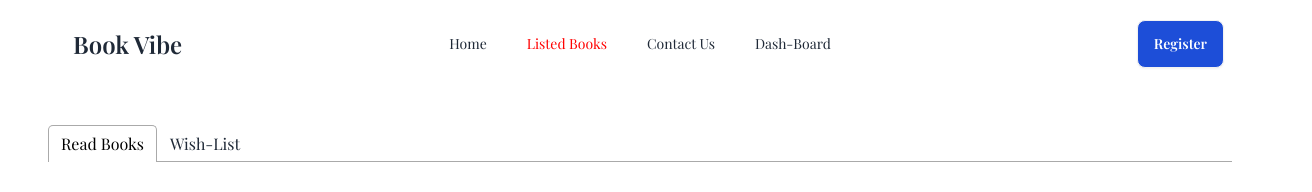
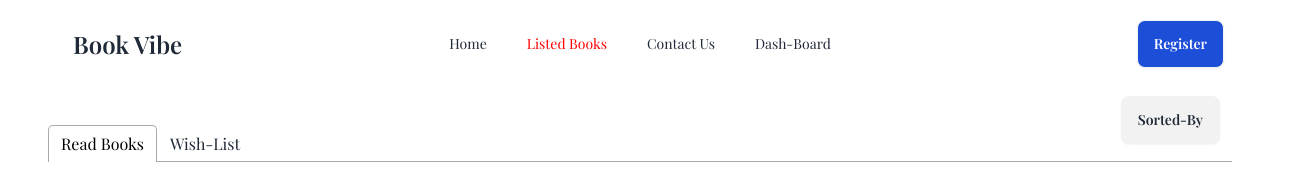
Before and after one commit to Hayder987/Boi-Poka-React-Router, a React (Vite) app: page /listedbook in a window 1280 px wide. Shown: the top 192 px of the page, 1312 px wide, since content can reach past the window. Built offline with nearby package versions, Linux system fonts and the light colour scheme; a web font is replaced by a local one.

Commit message:
sort function added

```diff
--- a/src/pages/ListedBook.jsx
+++ b/src/pages/ListedBook.jsx
@@ -49,13 +49,36 @@ const ListedBook = () => {
     removeAllwishDb()
     setAllWishData([])
 }
+const [sort, setSort]= useState("")
 
+const sortBtnHandeler=(sortData)=>{
+  setSort(sortData)
+  if(sortData==="Pages"){
+    const sortReadData = [...allReadData].sort((a,b)=> a.totalPages - b.totalPages)
+    setAllReadData(sortReadData)
+  }
+  if(sortData==="Rating"){
+    const sortReadData2 = [...allReadData].sort((a,b)=> b.rating - a.rating)
+    setAllReadData(sortReadData2)
+  }
+}
 
 
     return (
         <div>
 
             <div className="min-h-screen">
+              <div className="relative">
+                <div className="dropdown dropdown-bottom absolute -top-10 right-0">
+                  <div tabIndex={0} role="button" className="btn m-3">{
+                    sort? `Sorted-By: ${sort}`: "Sorted-By"
+                    }</div>
+                  <ul tabIndex={0} className="dropdown-content menu bg-blue-100 rounded-box z-[1] w-52 p-2 shadow">
+                    <li onClick={()=> sortBtnHandeler("Pages")}><a>Pages</a></li>
+                    <li onClick={()=> sortBtnHandeler("Rating")}><a>Rating</a></li>
+                  </ul>
+                </div>
+              </div>
                <Tabs >
                  <TabList>
                    <Tab>Read Books</Tab>
```
